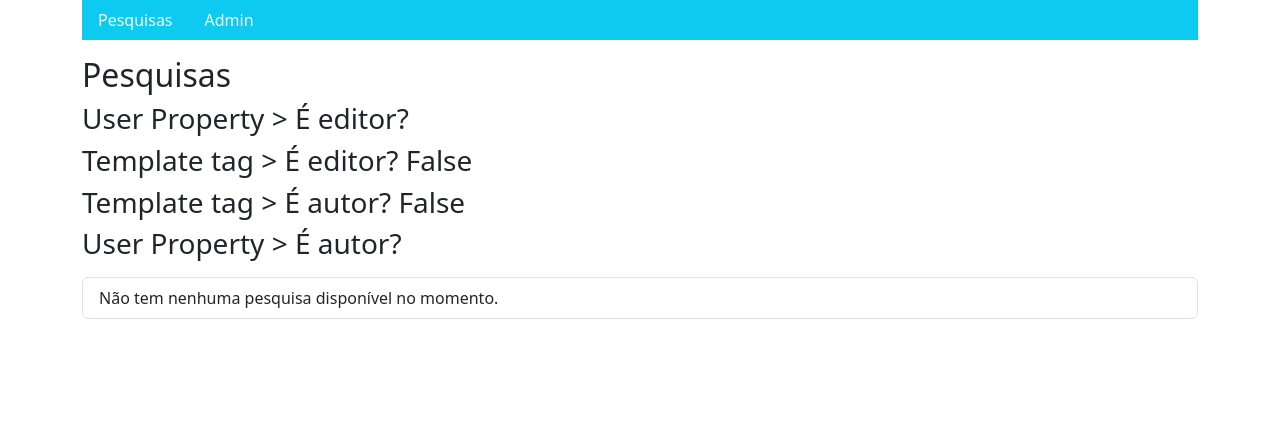
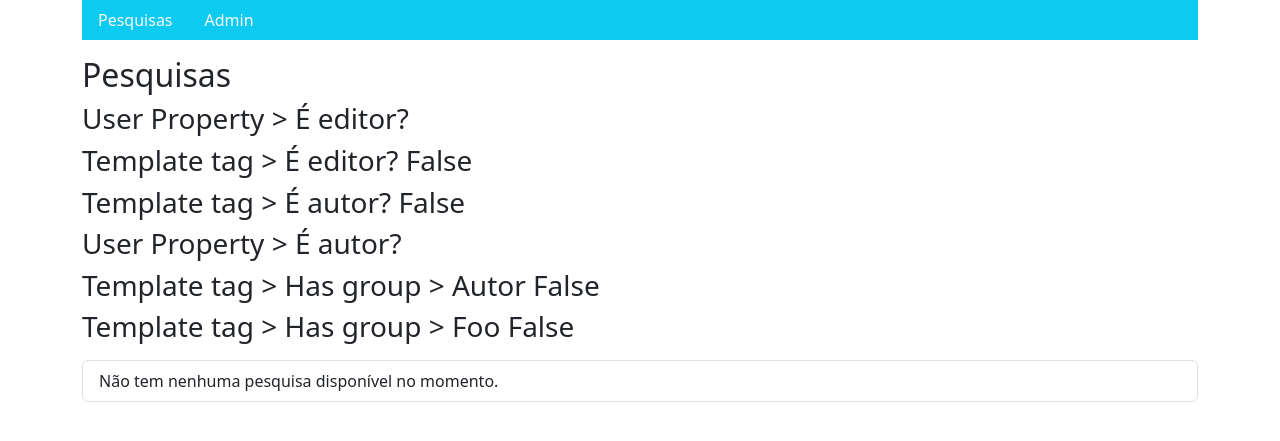
Before and after one commit to rafaelassacconi/django-project, a Django app: page / in a window 1280 px wide. Shown: the top 441 px of the page. Run offline with Django 5.2, Linux system fonts and the light colour scheme; data that the repository does not hold is empty; some libraries are stand-ins or nearby versions.

Commit message:
feat: add has_group

```diff
--- a/womakers/surveys/templates/surveys/question_list.html
+++ b/womakers/surveys/templates/surveys/question_list.html
@@ -11,6 +11,9 @@
     <h3>Template tag > É autor? {{ user|is_author }}</h3>
     <h3>User Property > É autor? {{ user.is_author }}</h3>
 
+    <h3>Template tag > Has group > Autor {{ user|has_group:"Autor" }}</h3>
+    <h3>Template tag > Has group > Foo {{ user|has_group:"Foo" }}</h3>
+
     <ul class="list-group mt-3">
         {% for question in object_list %}
             <li class="list-group-item"><a href="{% url 'question-detail' question.id %}">{{ question.text }}</a></li>
--- a/womakers/surveys/templatetags/user_permissions.py
+++ b/womakers/surveys/templatetags/user_permissions.py
@@ -2,13 +2,17 @@ from django import template
 
 register = template.Library()
 
+@register.filter
 def is_editor(user):
     """ Checks if user is an editor """
     return user.groups.filter(name='Editor').exists()
 
+@register.filter
 def is_author(user):
     """ Checks if user is an editor """
     return user.groups.filter(name='Autor').exists()
 
-register.filter("is_editor", is_editor)
-register.filter("is_author", is_author)
+@register.filter
+def has_group(user, group_name):
+    """ Checks if user is an editor """
+    return user.groups.filter(name=group_name).exists()
```
